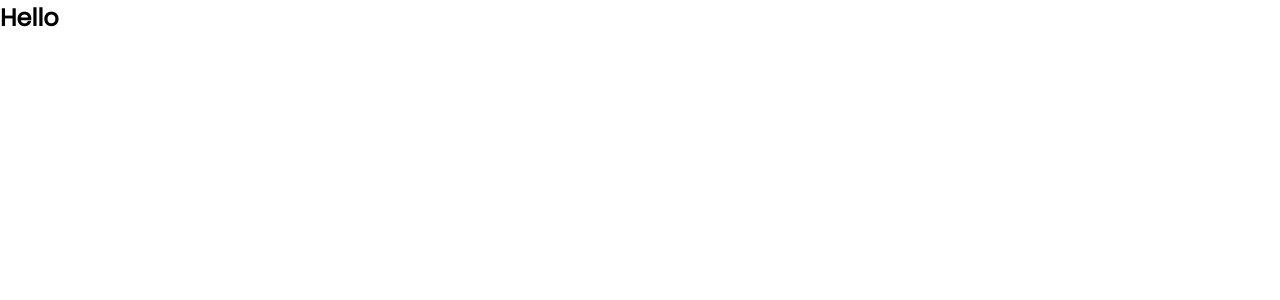
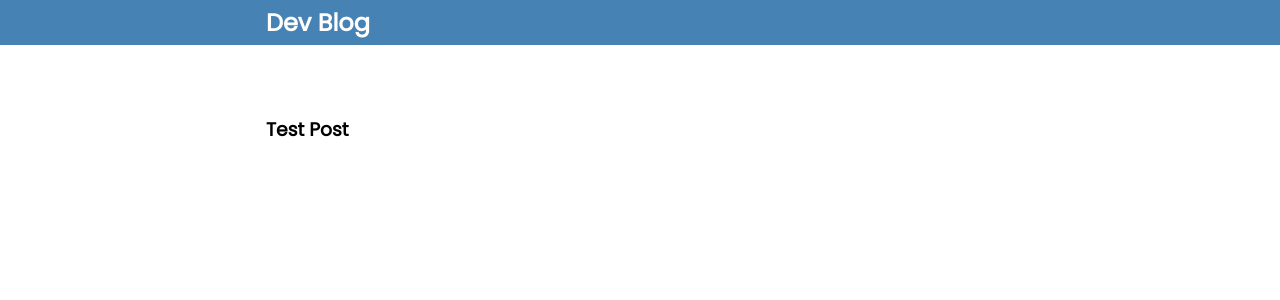
Before and after one commit to rsshonjoydas/next-markdown-blog, a Next.js app: page / in a window 1280 px wide. Shown: the top 300 px of the page. Built offline with nearby package versions, Linux system fonts and the light colour scheme.

Commit message:
markdown show ui

```diff
--- /dev/null
+++ b/components/Header.js
@@ -0,0 +1,15 @@
+import Link from "next/link";
+
+const Header = () => {
+  return (
+    <header>
+      <div className="container">
+        <Link href="/">
+          <h2>Dev Blog</h2>
+        </Link>
+      </div>
+    </header>
+  )
+}
+
+export default Header
--- a/pages/_app.js
+++ b/pages/_app.js
@@ -1,9 +1,13 @@
+import Header from '../components/Header';
 import '../styles/globals.css';
 
 function MyApp({ Component, pageProps }) {
   return (
     <>
-      <Component {...pageProps} />
+      <Header />
+      <main className="container">
+        <Component {...pageProps} />
+      </main>
     </>
   );
 }
--- a/pages/index.js
+++ b/pages/index.js
@@ -1,13 +1,50 @@
+import fs from 'fs';
+import matter from 'gray-matter';
 import Head from 'next/head';
+import path from 'path';
 
-export default function Home() {
+export default function Home({ posts }) {
   return (
     <div>
       <Head>
         <title>rsshonjoy | Blog</title>
       </Head>
 
-      <h2>Hello</h2>
+      <div className="posts">
+        {posts.map((post, index) => (
+          <h3>{post.frontmatter.title}</h3>
+        ))}
+      </div>
     </div>
   );
 }
+
+export async function getStaticProps() {
+  // ? Get files from the posts dir
+  const files = fs.readdirSync(path.join('posts'));
+
+  // ? Get slug and frontmatter from posts
+  const posts = files.map((filename) => {
+    // ? Create slug
+    const slug = filename.replace('.md', '');
+
+    // ? Get frontmatter
+    const markdownWithMeta = fs.readFileSync(
+      path.join('posts', filename),
+      'utf-8'
+    );
+
+    const { data: frontmatter } = matter(markdownWithMeta);
+
+    return {
+      slug,
+      frontmatter,
+    };
+  });
+
+  return {
+    props: {
+      posts,
+    },
+  };
+}
--- /dev/null
+++ b/posts/test.md
@@ -0,0 +1,9 @@
+---
+title: 'Test Post'
+date: '19/08/2021'
+excerpt: 'This is the excerpt'
+cover_image: '/images/posts/img1.jpg'
+---
+## Heading Two
+
+* Item 1
```
